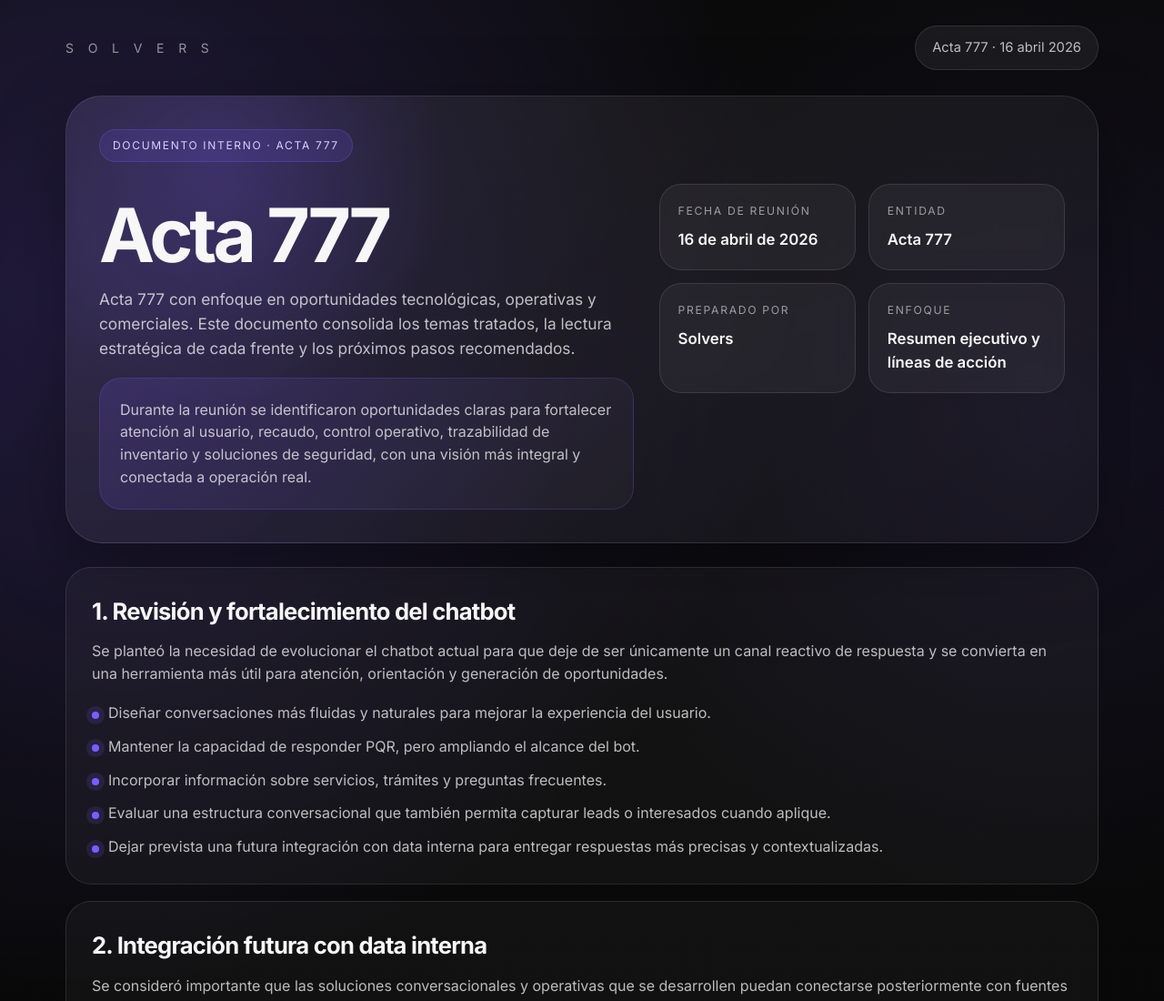
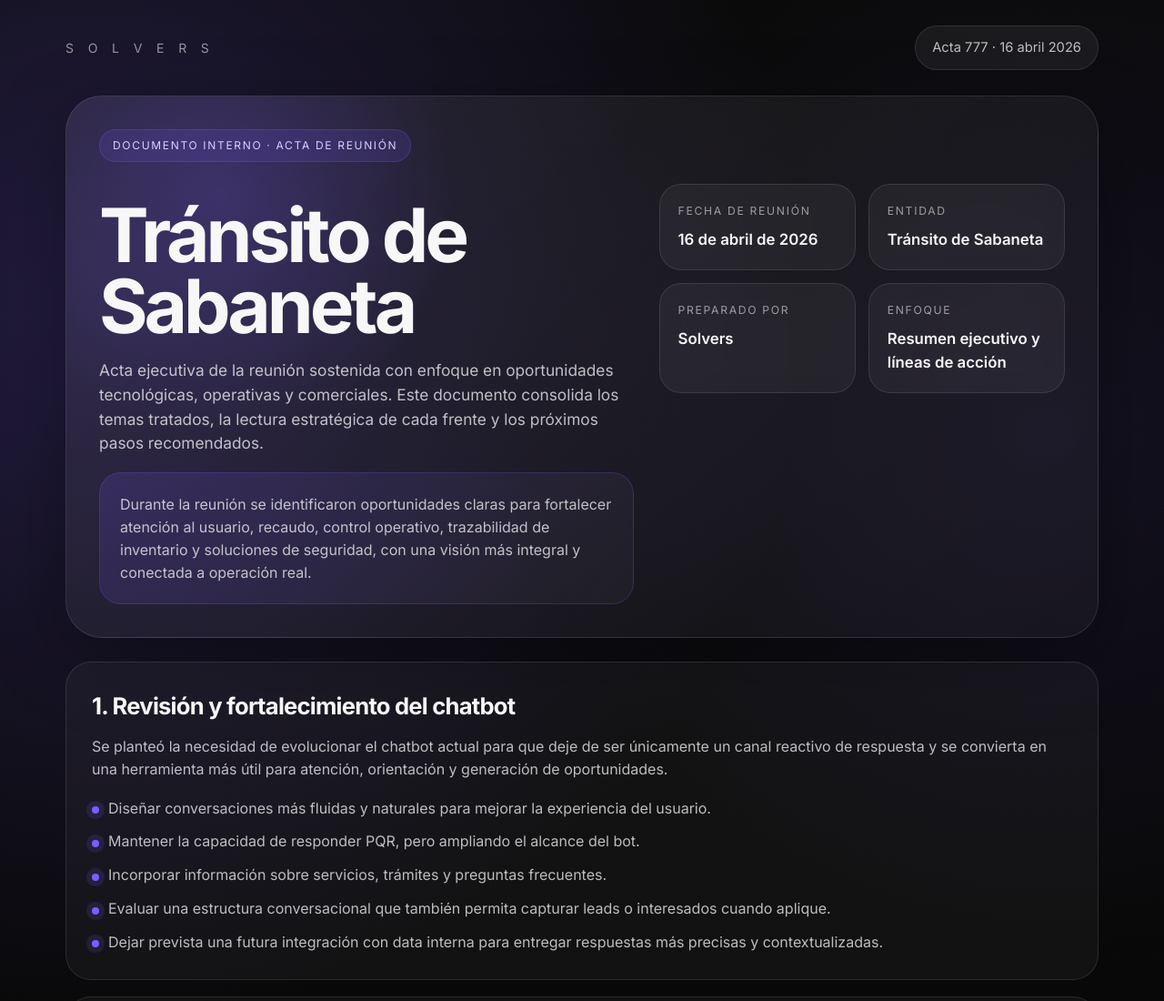
Before and after one commit to silvanasolvers/acta-transito-sabanera, a website: page index.html in a window 1280 px wide. Shown: the top 1100 px of the page at 91% size. Drawn offline with Linux system fonts and the light colour scheme.

Commit message:
fix: restore sabaneta title and keep acta 777 consecutive only

```diff
--- a/index.html
+++ b/index.html
@@ -3,10 +3,10 @@
   <head>
     <meta charset="UTF-8" />
     <meta name="viewport" content="width=device-width, initial-scale=1.0" />
-    <title>Acta 777 · Solvers</title>
+    <title>Acta de reunión · Tránsito de Sabaneta</title>
     <meta
       name="description"
-      content="Acta 777 con temas clave, observaciones estratégicas y próximos pasos."
+      content="Acta ejecutiva de la reunión entre Solvers y Tránsito de Sabaneta, con temas clave, observaciones estratégicas y próximos pasos."
     />
     <link rel="preconnect" href="https://fonts.googleapis.com" />
     <link rel="preconnect" href="https://fonts.gstatic.com" crossorigin />
@@ -314,12 +314,12 @@
       </header>
 
       <section class="hero">
-        <span class="eyebrow">Documento interno · Acta 777</span>
+        <span class="eyebrow">Documento interno · acta de reunión</span>
         <div class="hero-grid">
           <div>
-            <h1>Acta 777</h1>
+            <h1>Tránsito de Sabaneta</h1>
             <p class="hero-copy">
-              Acta 777 con enfoque en oportunidades tecnológicas, operativas y comerciales. Este documento consolida los temas tratados, la lectura estratégica de cada frente y los próximos pasos recomendados.
+              Acta ejecutiva de la reunión sostenida con enfoque en oportunidades tecnológicas, operativas y comerciales. Este documento consolida los temas tratados, la lectura estratégica de cada frente y los próximos pasos recomendados.
             </p>
 
             <div class="summary-box">
@@ -338,7 +338,7 @@
             </div>
             <div class="meta-card">
               <span class="meta-label">Entidad</span>
-              <span class="meta-value">Acta 777</span>
+              <span class="meta-value">Tránsito de Sabaneta</span>
             </div>
             <div class="meta-card">
               <span class="meta-label">Preparado por</span>
```
Also changed, not shown: dist/index.html.
